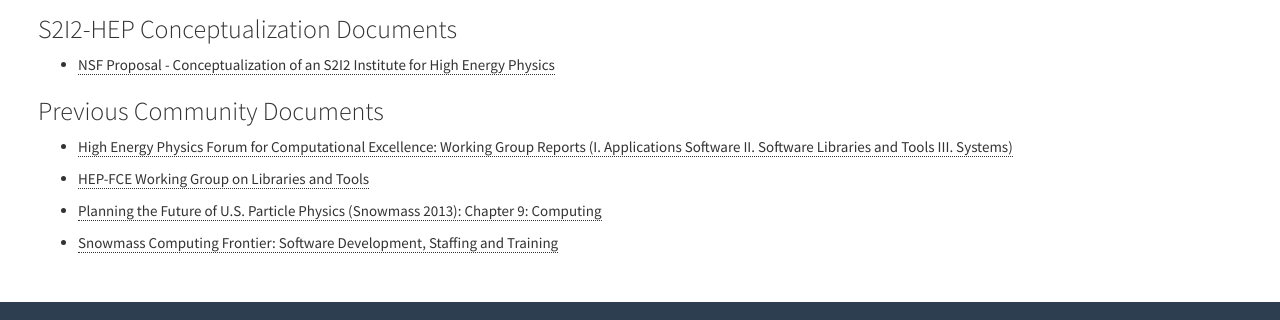
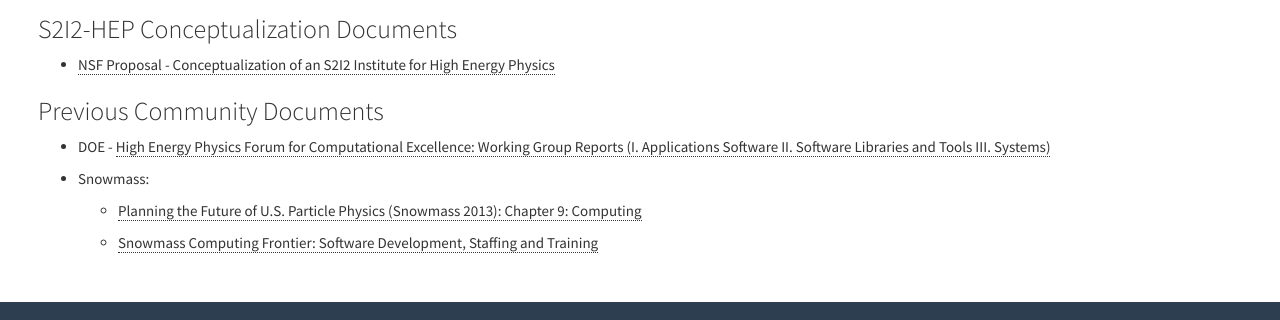
Before and after one commit to s2i2-hep/s2i2-hep.github.io, a plain HTML site: page pages/documents.html.html in a window 1280 px wide. Shown: the part 197-517 px from the top of the page. Drawn offline with nearby package versions, Linux system fonts and the light colour scheme; some packages are replaced by stand-ins of ours.

Commit message:
Travis build 24 pushed to Github Pages

```diff
--- a/pages/documents.html.html
+++ b/pages/documents.html.html
@@ -244,17 +244,21 @@ init_mathjax();
 </ul>
 <h3>Previous Community Documents</h3>
 <ul>
+<li>DOE - <a href="http://arxiv.org/abs/1510.08545">High Energy Physics Forum for Computational Excellence: Working Group Reports (I. Applications Software II. Software Libraries and Tools III. Systems)</a></li>
+</ul>
+<!---  * [HEP-FCE Working Group on Libraries and Tools](http://arxiv.org/abs/1506.01309) --->
+
+<ul>
 <li>
-<p><a href="http://arxiv.org/abs/1510.08545">High Energy Physics Forum for Computational Excellence: Working Group Reports (I. Applications Software II. Software Libraries and Tools III. Systems)</a></p>
-</li>
-<li>
-<p><a href="http://arxiv.org/abs/1506.01309">HEP-FCE Working Group on Libraries and Tools</a></p>
-</li>
+<p>Snowmass:</p>
+<ul>
 <li>
 <p><a href="http://arxiv.org/abs/1401.6117">Planning the Future of U.S. Particle Physics (Snowmass 2013): Chapter 9: Computing</a></p>
 </li>
 <li>
 <p><a href="http://arxiv.org/abs/1311.2567">Snowmass Computing Frontier: Software Development, Staffing and Training</a></p>
+</li>
+</ul>
 </li>
 </ul>
         </div>
```
Also changed, not shown: tipuesearch_content.json (+1 -1 lines).
